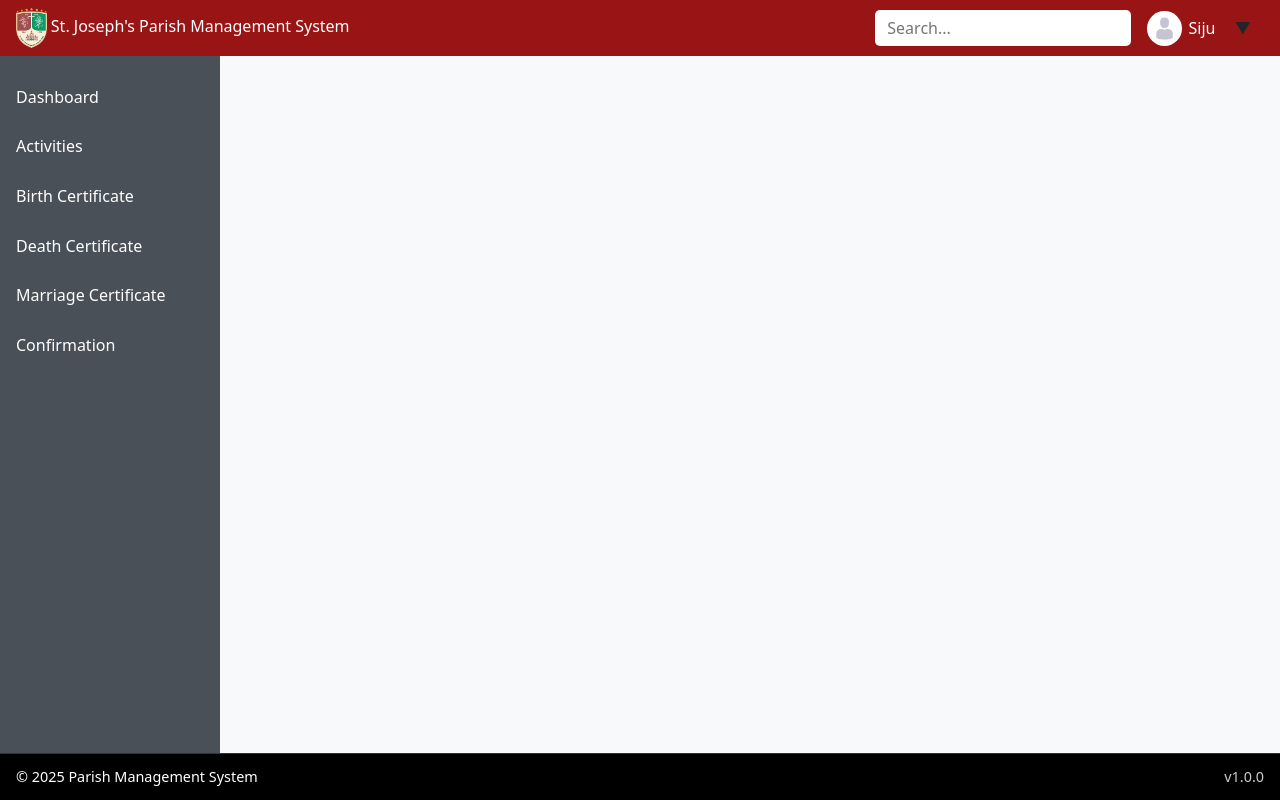
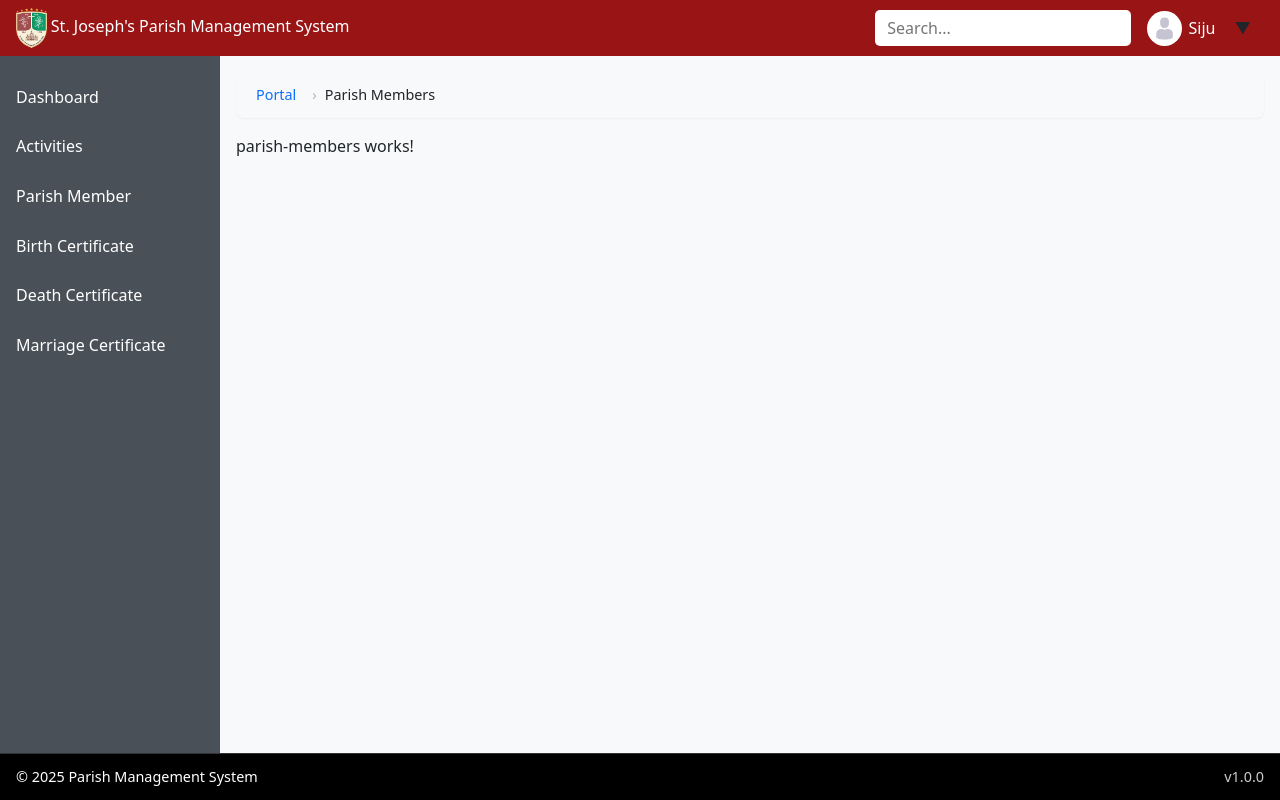
Before and after one commit to siju0013/ParishApp, an Angular app: page /portal/members in a window 1280 px wide. Before the commit this address led to /. Built offline with nearby package versions, Linux system fonts and the light colour scheme.

Commit message:
BreadCrumb implementation

```diff
--- /dev/null
+++ b/src/app/Components/Portal/portal-layout/portal-layout.html
@@ -0,0 +1 @@
+<router-outlet />
--- /dev/null
+++ b/src/app/Components/Portal/portal-layout/portal-layout.ts
@@ -0,0 +1,16 @@
+import { Component } from '@angular/core';
+import { CommonModule } from '@angular/common';
+import { RouterOutlet } from '@angular/router';
+import { BirthCertificate } from '../birth-certificate/birth-certificate';
+import { MarriageCertificate } from '../marriage-certificate/marriage-certificate';
+import { ParishMembers } from '../parish-members/parish-members';
+import { DeathCertificate } from '../death-certificate/death-certificate';
+@Component({
+  selector: 'app-portal-layout',
+  imports: [CommonModule, RouterOutlet, BirthCertificate, MarriageCertificate, ParishMembers, DeathCertificate],
+  templateUrl: './portal-layout.html',
+  styleUrl: './portal-layout.scss'
+})
+export class PortalLayout {
+
+}
--- /dev/null
+++ b/src/app/Components/Web/weblayout/weblayout.html
@@ -0,0 +1 @@
+<router-outlet />
--- /dev/null
+++ b/src/app/Components/Web/weblayout/weblayout.ts
@@ -0,0 +1,12 @@
+import { Component } from '@angular/core';
+import { CommonModule } from '@angular/common';
+import { RouterOutlet } from '@angular/router';
+@Component({
+  selector: 'app-weblayout',
+  imports: [CommonModule, RouterOutlet,],
+  templateUrl: './weblayout.html',
+  styleUrl: './weblayout.scss'
+})
+export class Weblayout {
+
+}
--- /dev/null
+++ b/src/app/Shared/bread-crumb/bread-crumb.html
@@ -0,0 +1,17 @@
+@if (breadcrumbs.length>0){
+<nav aria-label="breadcrumb" class="breadcrumb-container">
+  <ol class="breadcrumb mb-0">
+    @for (crumb of breadcrumbs; track crumb; let last = $last) {
+    <li class="breadcrumb-item"
+        [class.active]="last"
+        [attr.aria-current]="last ? 'page' : null">
+      @if (!last) {
+      <a [routerLink]="crumb.url">{{ crumb.label }}</a>
+      } @else {
+      <span>{{ crumb.label }}</span>
+      }
+    </li>
+    }
+  </ol>
+</nav>
+}
--- /dev/null
+++ b/src/app/Shared/bread-crumb/bread-crumb.scss
@@ -0,0 +1,65 @@
+.breadcrumb-container {
+  background: #f8f9fa;
+  padding: 0.75rem 1.25rem;
+  border-radius: 0.5rem;
+  box-shadow: 0 1px 2px rgba(0, 0, 0, 0.05);
+  margin-bottom: 1rem;
+  display: flex;
+  align-items: center;
+
+  .breadcrumb {
+    background: transparent;
+    margin-bottom: 0;
+    font-size: 0.9rem;
+    color: #6c757d;
+
+    .breadcrumb-item {
+      a {
+        color: #0d6efd;
+        text-decoration: none;
+        transition: color 0.2s ease, text-decoration 0.2s ease;
+
+        &:hover {
+          text-decoration: underline;
+          color: #0a58ca;
+        }
+      }
+
+      &.active {
+        color: #212529;
+        font-weight: 500;
+      }
+
+      + .breadcrumb-item::before {
+        color: #adb5bd;
+        font-weight: 400;
+        content: "›"; /* nicer than default '/' */
+        padding: 0 0.5rem;
+      }
+    }
+  }
+}
+
+/* Optional: Dark theme variant */
+.dark-theme .breadcrumb-container {
+  background: #212529;
+  color: #dee2e6;
+
+  .breadcrumb-item {
+    a {
+      color: #66b2ff;
+
+      &:hover {
+        color: #99ccff;
+      }
+    }
+
+    &.active {
+      color: #ffffff;
+    }
+
+    + .breadcrumb-item::before {
+      color: #868e96;
+    }
+  }
+}
--- /dev/null
+++ b/src/app/Shared/bread-crumb/bread-crumb.ts
@@ -0,0 +1,49 @@
+
+import { Component } from '@angular/core';
+import { ActivatedRoute, NavigationEnd, Router } from '@angular/router';
+import { filter } from 'rxjs/operators';
+import {  RouterLink } from '@angular/router';
+@Component({
+  selector: 'app-bread-crumb',
+  standalone: true,
+  imports: [RouterLink],
+  templateUrl: './bread-crumb.html',
+  styleUrl: './bread-crumb.scss'
+})
+export class BreadCrumb {
+  breadcrumbs: { label: string; url: string }[] = [];
+
+  constructor(private router: Router, private route: ActivatedRoute) {
+    this.router.events
+      .pipe(filter((event: any) => event instanceof NavigationEnd))
+      .subscribe(() => {
+        this.breadcrumbs = this.buildBreadcrumbs(this.route.root);
+      });
+  }
+
+  private buildBreadcrumbs(
+    route: ActivatedRoute,
+    url: string = '',
+    breadcrumbs: any[] = []
+  ): any[] {
+    const children: ActivatedRoute[] = route.children;
+    if (children.length === 0) return breadcrumbs;
+
+    for (const child of children) {
+      const routeURL: string = child.snapshot.url.map((segment: any) => segment.path).join('/');
+      if (routeURL !== '') url += `/${routeURL}`;
+
+      const label = child.snapshot.data['breadcrumb'] || this.formatLabel(routeURL);
+      if (label) breadcrumbs.push({ label, url });
+
+      return this.buildBreadcrumbs(child, url, breadcrumbs);
+    }
+
+    return breadcrumbs;
+  }
+
+  private formatLabel(segment: string): string {
+    if (!segment) return '';
+    return segment.replace(/-/g, ' ').replace(/\b\w/g, c => c.toUpperCase());
+  }
+}
--- a/src/app/Shared/layout/layout.html
+++ b/src/app/Shared/layout/layout.html
@@ -28,17 +28,18 @@
     <!-- Sidebar Menu -->
     <aside class="sidebar">
       <ul>
-        <li><a routerLink="/activities" routerLinkActive="active">Dashboard</a></li>
-        <li><a routerLink="/activities" routerLinkActive="active">Activities</a></li>
-        <li><a routerLink="/birth-certificate" routerLinkActive="active">Birth Certificate</a></li>
-        <li><a routerLink="/death-certificate" routerLinkActive="active">Death Certificate</a></li>
-        <li><a routerLink="/marriage-certificate" routerLinkActive="active">Marriage Certificate</a></li>
-        <li><a routerLink="/marriage-certificate" routerLinkActive="active">Confirmation</a></li>
+        <li><a routerLink="/" routerLinkActive="active">Dashboard</a></li>
+        <li><a routerLink="/web/activities" routerLinkActive="active">Activities</a></li>
+        <li><a routerLink="/portal/members" routerLinkActive="active">Parish Member</a></li>
+        <li><a routerLink="/portal/birth-certificate" routerLinkActive="active">Birth Certificate</a></li>
+        <li><a routerLink="/portal/death-certificate" routerLinkActive="active">Death Certificate</a></li>
+        <li><a routerLink="/portal/marriage-certificate" routerLinkActive="active">Marriage Certificate</a></li>
       </ul>
     </aside>
 
     <!-- Main Content -->
     <main class="content">
+      <app-bread-crumb></app-bread-crumb>
       <router-outlet />
     </main>
   </div>
--- a/src/app/Shared/layout/layout.ts
+++ b/src/app/Shared/layout/layout.ts
@@ -1,11 +1,14 @@
 import { Component } from '@angular/core';
 import { CommonModule } from '@angular/common';
 import { RouterOutlet, RouterLink, RouterLinkActive } from '@angular/router';
+import { Weblayout } from '../../Components/Web/weblayout/weblayout';
+import { PortalLayout } from '../../Components/Portal/portal-layout/portal-layout';
+import { BreadCrumb } from '../bread-crumb/bread-crumb';
 
 @Component({
   selector: 'app-layout',
   standalone: true,
-  imports: [CommonModule, RouterOutlet, RouterLink, RouterLinkActive],
+  imports: [CommonModule, RouterOutlet, RouterLink, RouterLinkActive, Layout, Weblayout, PortalLayout, BreadCrumb],
   templateUrl: './layout.html',
   styleUrls: ['./layout.scss']
 })
--- a/src/app/app.routes.ts
+++ b/src/app/app.routes.ts
@@ -1,5 +1,25 @@
 import { Routes } from '@angular/router';
 
 export const routes: Routes = [
-
+  { path: '', loadComponent: () => import('./Components/dashboard/dashboard').then(m => m.Dashboard), data: { breadcrumb: '' } },
+  {
+    path: 'portal',
+    loadComponent: () => import('./Components/Portal/portal-layout/portal-layout').then(m => m.PortalLayout),
+    children: [
+      { path: '', loadComponent: () => import('./Components/Portal/parish-members/parish-members').then(m=>m.ParishMembers), data: { breadcrumb: 'Parish Members' } },
+      { path: 'members', loadComponent: () => import('./Components/Portal/parish-members/parish-members').then(m => m.ParishMembers), data: { breadcrumb: 'Parish Members' } },
+      { path: 'birth-certificate', loadComponent: () => import('./Components/Portal/birth-certificate/birth-certificate').then(m => m.BirthCertificate), data: { breadcrumb: 'Birth Certificate' } },
+      { path: 'death-certificate', loadComponent: () => import('./Components/Portal/death-certificate/death-certificate').then(m => m.DeathCertificate), data: { breadcrumb: 'Death Certificate' } },
+      { path: 'marriage-certificate', loadComponent: () => import('./Components/Portal/marriage-certificate/marriage-certificate').then(m => m.MarriageCertificate), data: { breadcrumb: 'Marriage Certificate' } }
+    ],
+    data: { breadcrumb: 'Portal' }
+  },
+  {
+    path: 'web', loadComponent: () => import('./Components/Web/weblayout/weblayout').then(m => m.Weblayout),
+    children: [
+      { path: '', loadComponent: () => import('./Components/Web/activities/activities').then(m => m.Activities), data: { breadcrumb: 'Parish Activities' }, },
+      { path: 'activities', loadComponent: () => import('./Components/Web/activities/activities').then(m => m.Activities), data: { breadcrumb: 'Parish Activities' }, }
+    ],
+    data: { breadcrumb: 'Web' }
+  }
 ];
```
Also changed, not shown: src/app/Components/Portal/portal-layout/portal-layout.scss (added), src/app/Components/Web/weblayout/weblayout.scss (added).
